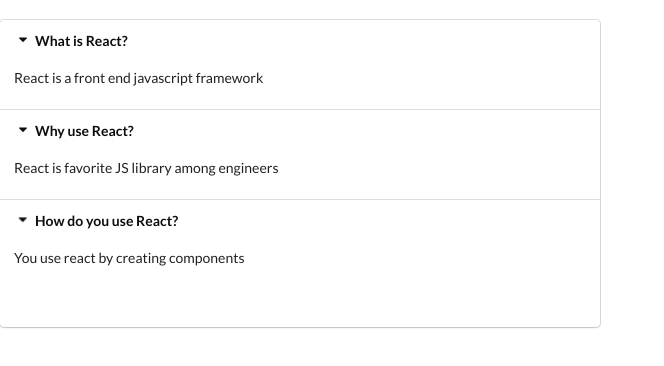
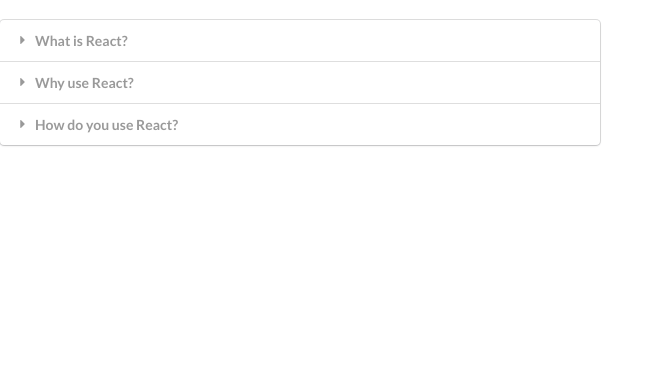
Before and after one commit to MilanRathod/widgets, a React (Create React App) app: page / in a window 1280 px wide. Shown: the top 366 px of the page, without its empty margins (0-664 px from the left). Built offline with nearby package versions, Linux system fonts and the light colour scheme.

Commit message:
Accordion with useState hook

```diff
--- a/src/Accordion.js
+++ b/src/Accordion.js
@@ -4,17 +4,20 @@
     const [activeIndex,setActiveIndex] = useState(null);
 
     const onTitleClick = (index)=>{
+        console.log('index : '+index + ' activeIndex: '+activeIndex);
         setActiveIndex(index);
     };
 
   const renderedItems = items.map((item,index) => {
+
+    const active = index === activeIndex ? 'active':'';
     return (
       <React.Fragment key={item.title}>
-        <div className="title active" onClick={()=>onTitleClick(index)}>
+        <div className={`title ${active}`} onClick={()=>onTitleClick(index)}>
           <i className="dropdown icon"></i>
           {item.title}
         </div>
-        <div className="content active">
+        <div className={`content ${active}`}>
             <p>{item.content}</p>
         </div>
       </React.Fragment>
@@ -23,7 +26,6 @@
 
   return <div className="ui styled accordion">
       {renderedItems}
-      <h1>{activeIndex}</h1>
   </div>
 };
 
```
